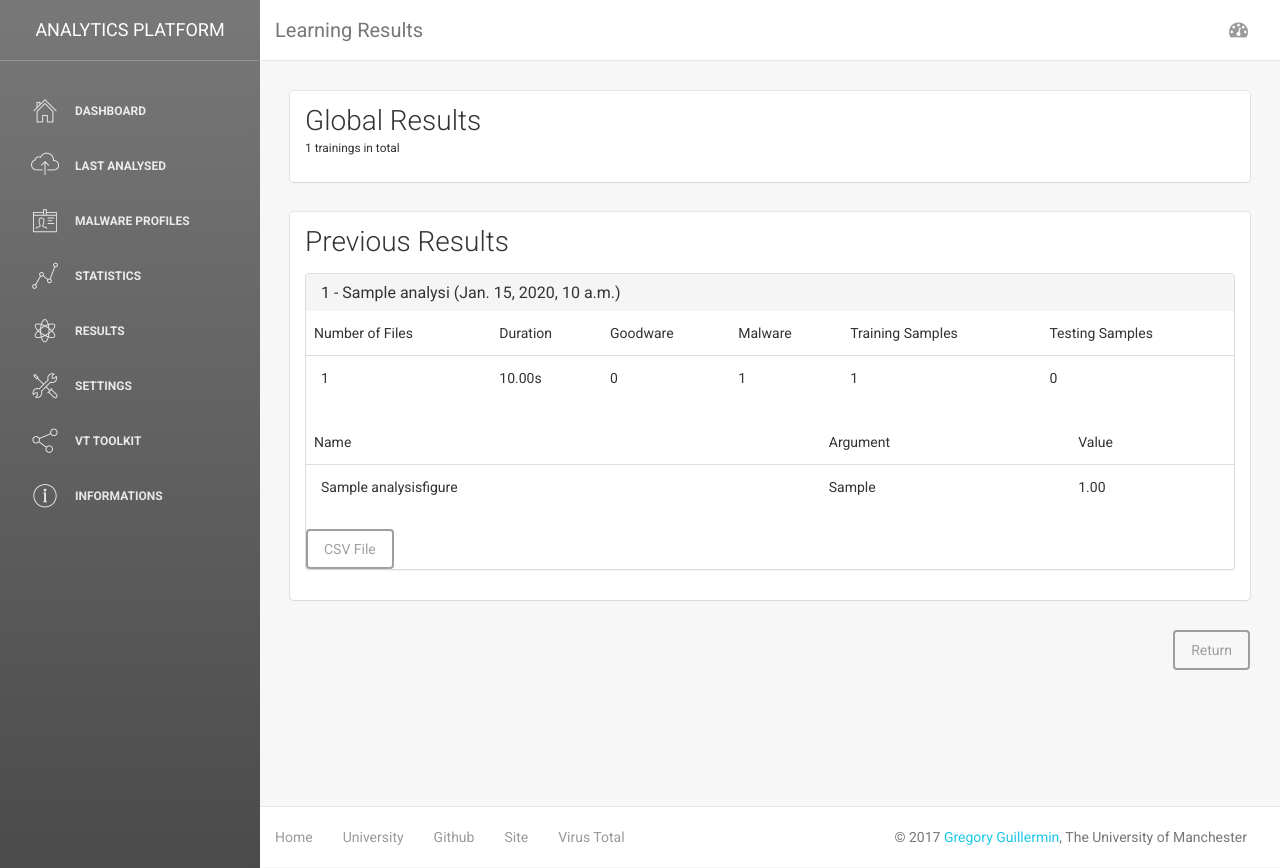
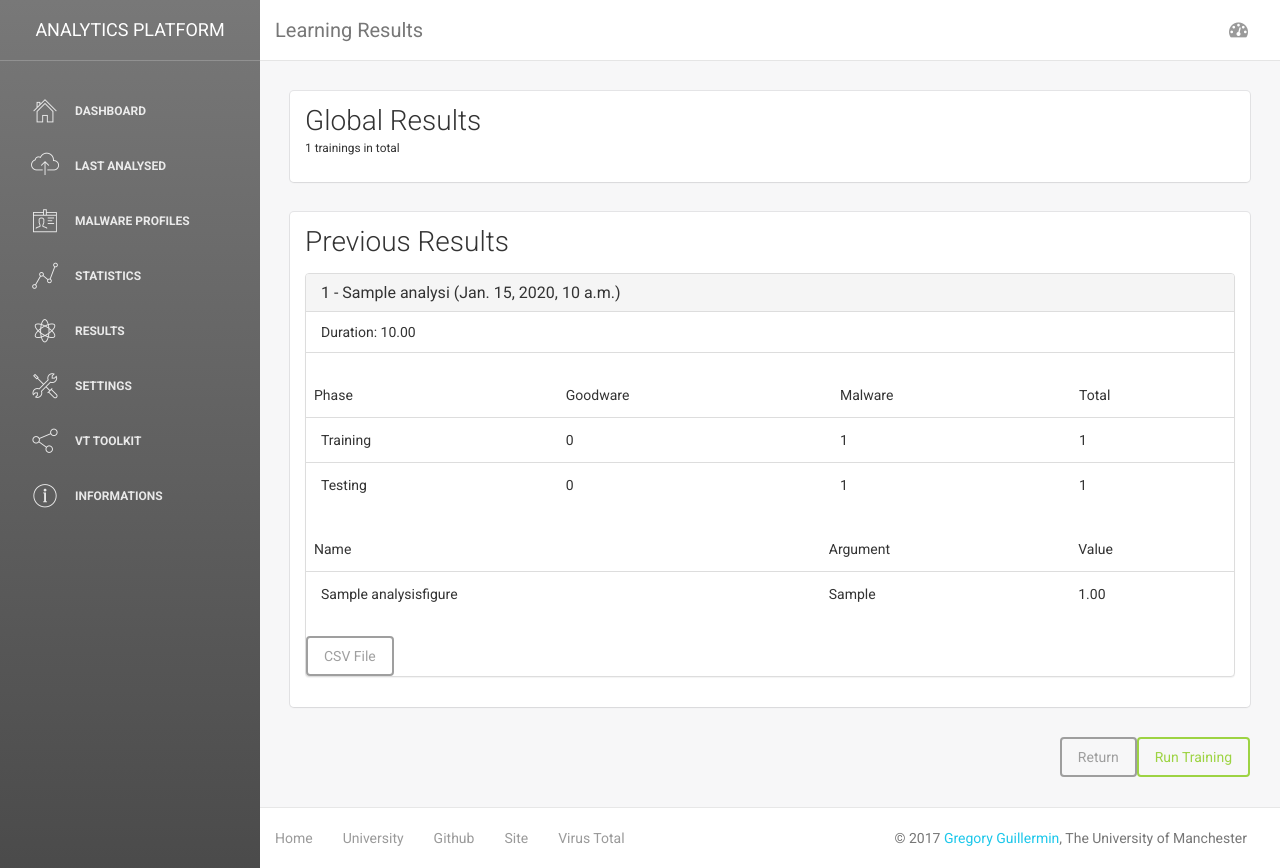
Before and after one commit to gregorygui/digitalforensic, a Django app: page /results/ in a window 1280 px wide, after a click that opens the changed part. Run offline with Django 3.2, Linux system fonts and the light colour scheme; tables that the repository leaves empty hold one stand-in row (values such as "Sample post"); some libraries are stand-ins or nearby versions.

Commit message:
ML fully integrated with results

```diff
--- a/WebApp/classification/models.py
+++ b/WebApp/classification/models.py
@@ -80,9 +80,10 @@ class Analysis(models.Model):
 	algoname=models.CharField(max_length=200)
 	args=models.CharField(max_length=300)
 	duration=models.DecimalField(max_digits=4, decimal_places=2, default=0)
-	files=models.PositiveSmallIntegerField(default=0)
-	malware=models.PositiveSmallIntegerField(default=0)
 	train=models.PositiveSmallIntegerField(default=0)
+	train_malware=models.PositiveSmallIntegerField(default=0)
+	test=models.PositiveSmallIntegerField(default=0)
+	test_malware=models.PositiveSmallIntegerField(default=0)
 	result=models.CharField(max_length=100)
 
 class AnalysisFigures(models.Model):
--- a/WebApp/classification/templates/classification/results.html
+++ b/WebApp/classification/templates/classification/results.html
@@ -27,25 +27,31 @@
 								</h5>
 							</div>
 							<div id="collapse{{ forloop.counter }}" class="panel-collapse collapse">
+								<ul class="list-group">
+									<li class="list-group-item">Duration: {{a.duration}}</li>
+								</ul>
+								<br>
 								<table class="table table-hover">
 									<thead>
 										<tr>
-											<td>Number of Files</td>
-											<td>Duration</td>
+											<td>Phase</td>
 											<td>Goodware</td>
 											<td>Malware</td>
-											<td>Training Samples</td>
-											<td>Testing Samples</td>
+											<td>Total</td>
 										</tr>
 									</thead>
 									<tbody>
 										<tr>
-											<td>{{a.files}}</td>
-											<td>{{a.duration}}s</td>
-											<td>{% sub a.files a.malware %}</td>
-											<td>{{a.malware}}</td>
+											<td>Training</td>
+											<td>{% sub a.train a.train_malware %}</td>
+											<td>{{a.train_malware}}</td>
 											<td>{{a.train}}</td>
-											<td>{% sub a.files a.train %}</td>
+										</tr>
+										<tr>
+											<td>Testing</td>
+											<td>{% sub a.test a.test_malware %}</td>
+											<td>{{a.test_malware}}</td>
+											<td>{{a.test}}</td>
 										</tr>
 									</tbody>
 								</table>
@@ -78,6 +84,7 @@
 				</div>
 			</div>
 			<div class="clearfix">
+				<a href="{% url 'classification:parametersLearning' %}"><button class="btn btn-success pull-right">Run Training</button></a>
 	    		<a href="{% url 'classification:index' %}"><button class="btn btn-default pull-right">Return</button></a>
 			</div>
 		</div>
--- a/WebApp/classification/templatetags/extras.py
+++ b/WebApp/classification/templatetags/extras.py
@@ -6,6 +6,10 @@ register = template.Library()
 def sub2(arg1, arg2):
 	return arg1-arg2
 
+@register.simple_tag(name="add")
+def add2(arg1, arg2):
+	return arg1+arg2
+
 @register.simple_tag(name="length")
 def lengthObj(arg1):
 	return len(arg1)
--- a/WebApp/classification/views.py
+++ b/WebApp/classification/views.py
@@ -7,7 +7,7 @@ from .forms import HashForm, URLForm, FileForm, AlgoRFForm, AlgoNBForm, StringsF
 from .models import File, FileImport, FileFct, FileSection, FileExport, FileCriterion, DefaultCriterion, DefaultStrings, Analysis
 
 from PEFileAnalyzer import handle_uploaded_file, VTHash, VTUrl, VTFile, peData, defaultCriterions, StatBuilder
-from MachineLearning import RandomForest, Bayesian, build_dataset, feature_importances
+from MachineLearning import RandomForest, Bayesian, build_dataset, build_dataset2, feature_importances
 
 import os
 import uuid
@@ -294,12 +294,6 @@ def parametersLearning(request):
 
         formRF = AlgoRFForm(request.POST)
         formNB = AlgoNBForm(request.POST)
-        dataset=build_dataset('db.sqlite3')
-        context={
-            'title':'Results - ',
-            'samples':len(File.objects.all()),
-            'crit':len(DefaultCriterion.objects.all())
-        }
 
         if formRF.is_valid():
             trees=formRF.cleaned_data['trees']
@@ -307,32 +301,61 @@ def parametersLearning(request):
             bootstrap=formRF.cleaned_data['bootstrap']
             weight = formRF.cleaned_data['weighted']
             start = time.clock()
+
+            dataset=build_dataset2('db.sqlite3', formRF.cleaned_data['training'], True)
+
             clf = RandomForest(dataset, trees, criterion, bootstrap, weight)
-            context['title']+='Random Forest'
-            context['fimp']=feature_importances(clf, dataset['features_names'])
 
             ana=Analysis.objects.create(
                         algoname='Random Forest',
                         args='Trees: '+str(trees)+', Bootstrap: '+str(bootstrap)+', Weighted: '+str(weight)+', Splitting: '+str(criterion),
-                        files=len(dataset['data']),
                         duration=round(time.clock()-start, 2),
-                        malware=len(dataset['data'])
+                        train_malware=len([x for x in dataset['targets'] if x]),
+                        train=len(dataset['data'])
                         )
+            ana.save()
+
+            for k, v in feature_importances(clf, dataset['features_names']):
+                ana.analysisfigures_set.create(name='Features importance', arg=k, value=v)
+
+            dataset=build_dataset2('db.sqlite3', formRF.cleaned_data['testing'], False)
+
+            ana.test=len(dataset['data'])
+            ana.test_malware=len([x for x in dataset['targets'] if x])
 
             ana.save()
 
-            context.update({'clf':clf})
+            ana.analysisfigures_set.create(name='Score', arg='Mean Accuracy', value=clf.score(dataset['data'], dataset['targets']))
 
-            return render(request, 'classification/resultTraining.html', context)
+            return redirect('classification:results')
 
         elif formNB.is_valid():
+
             alpha=formNB.cleaned_data['alpha']
+            start = time.clock()
+
+            dataset=build_dataset2('db.sqlite3', formNB.cleaned_data['training'], True)
             clf = Bayesian(dataset, alpha)
-            context['title']+='Naive Bayes'
 
-            context.update({'clf':clf})
+            ana=Analysis.objects.create(
+                        algoname='Naive Bayes',
+                        args='Smoothing: '+str(alpha),
+                        duration=round(time.clock()-start, 2),
+                        train_malware=len([x for x in dataset['targets'] if x]),
+                        train=len(dataset['data'])
+                        )
+            ana.save()
 
-            return render(request, 'classification/resultTraining.html', context)
+            dataset=build_dataset2('db.sqlite3', formNB.cleaned_data['testing'], False)
+
+            ana.test=len(dataset['data'])
+            ana.test_malware=len([x for x in dataset['targets'] if x])
+
+            ana.save()
+
+            ana.analysisfigures_set.create(name='Score', arg='Mean Accuracy', value=clf.score(dataset['data'], dataset['targets']))
+
+            return redirect('classification:results')
 
     context={
     'title':"Learning Algorithm Parameters",
```
Also changed, not shown: ScriptApp/MachineLearning/DataTreatment.py (+7 -6 lines), ScriptApp/PEFileAnalyzer/PELibrary.py (+8 -2 lines).
